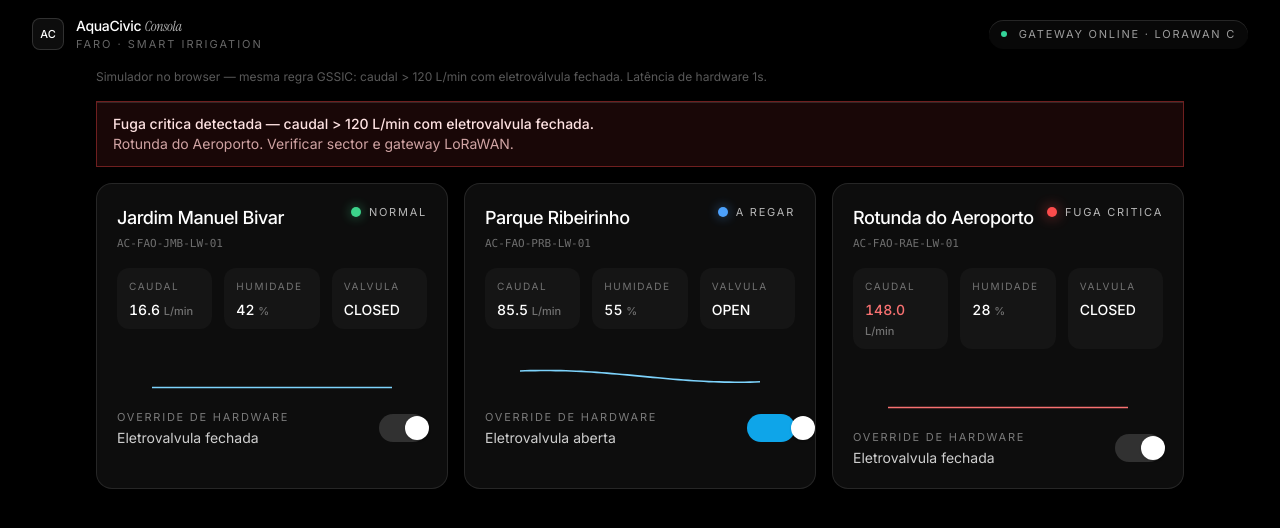
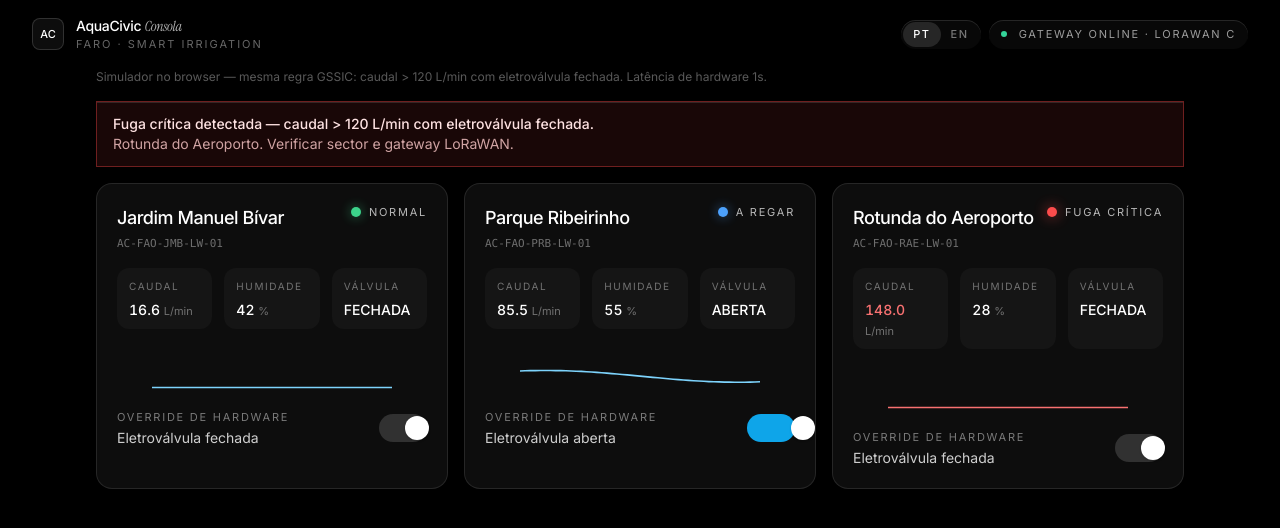
Before and after one commit to artistdbjohnson/aquacivic, a plain HTML site: page index.html in a window 1280 px wide. Drawn offline with nearby package versions, Linux system fonts and the light colour scheme.

Commit message:
Add minimal PT/EN language toggle

```diff
--- a/app.js
+++ b/app.js
@@ -2,28 +2,132 @@ const LEAK = 120;
 const PHASES = {};
 const INFLIGHT = new Set();
 const HISTORY = {};
+const LANG_KEY = "aquacivic-lang";
+
+const COPY = {
+  pt: {
+    htmlLang: "pt-PT",
+    title: "AquaCivic · Consola Municipal de Rega",
+    brandSub: "Consola",
+    brandLoc: "Faro · Smart irrigation",
+    gate: "Gateway online · LoRaWAN C",
+    sim: "Simulador no browser — mesma regra GSSIC: caudal > 120 L/min com eletroválvula fechada. Latência de hardware 1s.",
+    leakTitle: "Fuga crítica detectada — caudal > 120 L/min com eletroválvula fechada.",
+    leakHint: "Verificar sector e gateway LoRaWAN.",
+    health: { normal: "Normal", watering: "A regar", leak: "Fuga crítica" },
+    flow: "Caudal",
+    moisture: "Humidade",
+    valve: "Válvula",
+    valveOpen: "ABERTA",
+    valveClosed: "FECHADA",
+    override: "Override de hardware",
+    valveOpenLong: "Eletroválvula aberta",
+    valveClosedLong: "Eletroválvula fechada",
+    sending: "A enviar comando…",
+    acknowledged: "Hardware confirmou",
+    updated: "Estado atualizado"
+  },
+  en: {
+    htmlLang: "en",
+    title: "AquaCivic · Municipal Irrigation Console",
+    brandSub: "Console",
+    brandLoc: "Faro · Smart irrigation",
+    gate: "Gateway online · LoRaWAN C",
+    sim: "In-browser simulator — same GSSIC rule: flow > 120 L/min with the valve closed. Hardware latency 1s.",
+    leakTitle: "Critical leak detected — flow > 120 L/min with the valve closed.",
+    leakHint: "Check the sector and LoRaWAN gateway.",
+    health: { normal: "Normal", watering: "Watering", leak: "Critical leak" },
+    flow: "Flow",
+    moisture: "Moisture",
+    valve: "Valve",
+    valveOpen: "OPEN",
+    valveClosed: "CLOSED",
+    override: "Hardware override",
+    valveOpenLong: "Solenoid valve open",
+    valveClosedLong: "Solenoid valve closed",
+    sending: "Sending command…",
+    acknowledged: "Hardware acknowledged",
+    updated: "State updated"
+  }
+};
+
+function readLang() {
+  try {
+    var stored = localStorage.getItem(LANG_KEY);
+    if (stored === "en" || stored === "pt") return stored;
+  } catch (err) {}
+  return "pt";
+}
+
+var lang = readLang();
+
+function copy() {
+  return COPY[lang] || COPY.pt;
+}
+
+function setLang(next) {
+  lang = next === "en" ? "en" : "pt";
+  try { localStorage.setItem(LANG_KEY, lang); } catch (err) {}
+  applyChrome();
+  render();
+}
+
+function applyChrome() {
+  var c = copy();
+  document.documentElement.lang = c.htmlLang;
+  document.title = c.title;
+  var brandSub = document.getElementById("brand-sub");
+  var brandLoc = document.getElementById("brand-loc");
+  var gate = document.getElementById("gate-label");
+  var note = document.getElementById("sim-note");
+  if (brandSub) brandSub.textContent = c.brandSub;
+  if (brandLoc) brandLoc.textContent = c.brandLoc;
+  if (gate) gate.textContent = c.gate;
+  if (note) note.textContent = c.sim;
+  var buttons = document.querySelectorAll(".lang-btn");
+  for (var i = 0; i < buttons.length; i++) {
+    buttons[i].setAttribute("aria-pressed", buttons[i].getAttribute("data-lang") === lang ? "true" : "false");
+  }
+}
+
 const SEED = [
-  { id: "jardim-manuel-bivar", name: "Jardim Manuel Bivar", device_id: "AC-FAO-JMB-LW-01", moisture: 42, flow: 12, valve: false, leakLatch: false },
+  { id: "jardim-manuel-bivar", name: "Jardim Manuel Bívar", device_id: "AC-FAO-JMB-LW-01", moisture: 42, flow: 12, valve: false, leakLatch: false },
   { id: "parque-ribeirinho", name: "Parque Ribeirinho", device_id: "AC-FAO-PRB-LW-01", moisture: 55, flow: 64, valve: true, leakLatch: false },
   { id: "rotunda-do-aeroporto", name: "Rotunda do Aeroporto", device_id: "AC-FAO-RAE-LW-01", moisture: 28, flow: 132, valve: false, leakLatch: true }
 ];
+
 function nowISO() { return new Date().toISOString(); }
 function clamp(v, a, b) { return Math.max(a, Math.min(b, v)); }
 function leakOf(flow, valveOpen) { return !valveOpen && flow > LEAK; }
 function reading(device_id, flow, valve, moisture) {
-  return { device_id: device_id, timestamp: nowISO(), flow_rate_lpm: Math.round(flow * 10) / 10, valve_status: valve, moisture_level: Math.round(moisture * 10) / 10, leak_detected: leakOf(flow, valve) };
+  return {
+    device_id: device_id,
+    timestamp: nowISO(),
+    flow_rate_lpm: Math.round(flow * 10) / 10,
+    valve_status: valve,
+    moisture_level: Math.round(moisture * 10) / 10,
+    leak_detected: leakOf(flow, valve)
+  };
 }
-const zones = SEED.map(function(s) {
-  return { id: s.id, name: s.name, device_id: s.device_id, leakLatch: s.leakLatch, telemetry: reading(s.device_id, s.flow, s.valve, s.moisture) };
+
+const zones = SEED.map(function (s) {
+  return {
+    id: s.id,
+    name: s.name,
+    device_id: s.device_id,
+    leakLatch: s.leakLatch,
+    telemetry: reading(s.device_id, s.flow, s.valve, s.moisture)
+  };
 });
+
 function healthOf(z) {
   if (z.telemetry.leak_detected) return "leak";
   if (z.telemetry.valve_status) return "watering";
   return "normal";
 }
+
 var pulse = { normal: "pulse-ok", watering: "pulse-water", leak: "pulse-leak" };
-var label = { normal: "Normal", watering: "A regar", leak: "Fuga critica" };
-var phaseCopy = { sending: "Sending Command...", acknowledged: "Hardware Acknowledged", updated: "State Updated" };
+
 function seedHistory(z) {
   var rows = [];
   var t0 = Date.now() - 24 * 3600 * 1000;
@@ -33,11 +137,19 @@ function seedHistory(z) {
     var valve = z.telemetry.valve_status;
     var flow = valve ? 50 + 20 * Math.sin(i / 12) : 12;
     if (z.id === "rotunda-do-aeroporto" && hour === 3) flow = 136;
-    rows.push({ device_id: z.device_id, timestamp: ts.toISOString(), flow_rate_lpm: Math.round(flow * 10) / 10, valve_status: valve, moisture_level: z.telemetry.moisture_level, leak_detected: leakOf(flow, valve) });
+    rows.push({
+      device_id: z.device_id,
+      timestamp: ts.toISOString(),
+      flow_rate_lpm: Math.round(flow * 10) / 10,
+      valve_status: valve,
+      moisture_level: z.telemetry.moisture_level,
+      leak_detected: leakOf(flow, valve)
+    });
   }
   HISTORY[z.id] = rows;
 }
 zones.forEach(seedHistory);
+
 function tick() {
   for (var i = 0; i < zones.length; i++) {
     var z = zones[i];
@@ -58,12 +170,13 @@ function tick() {
   }
   render();
 }
+
 function toggle(z) {
   if (INFLIGHT.has(z.id)) return;
   INFLIGHT.add(z.id);
   PHASES[z.id] = "sending";
   render();
-  setTimeout(function() {
+  setTimeout(function () {
     var open = !z.telemetry.valve_status;
     if (open) z.leakLatch = false;
     var flow = open ? 48 + Math.random() * 40 : 10 + Math.random() * 6;
@@ -71,10 +184,10 @@ function toggle(z) {
     z.telemetry = reading(z.device_id, flow, open, moisture);
     PHASES[z.id] = "acknowledged";
     render();
-    setTimeout(function() {
+    setTimeout(function () {
       PHASES[z.id] = "updated";
       render();
-      setTimeout(function() {
+      setTimeout(function () {
         PHASES[z.id] = "idle";
         INFLIGHT.delete(z.id);
         render();
@@ -82,52 +195,105 @@ function toggle(z) {
     }, 280);
   }, 1000);
 }
+
 function spark(samples, leak) {
   var slice = samples.slice(-48);
   if (slice.length < 2) return "";
-  var values = slice.map(function(s) { return s.flow_rate_lpm; });
+  var values = slice.map(function (s) { return s.flow_rate_lpm; });
   var min = Math.min.apply(null, values.concat([0]));
   var max = Math.max.apply(null, values.concat([150]));
   var span = Math.max(max - min, 1);
-  var w = 240, h = 48;
-  var d = values.map(function(v, i) {
+  var w = 240;
+  var h = 48;
+  var d = values.map(function (v, i) {
     var x = (i / (values.length - 1)) * w;
     var y = h - ((v - min) / span) * (h - 4) - 2;
     return (i === 0 ? "M" : "L") + x.toFixed(1) + "," + y.toFixed(1);
   }).join(" ");
   var color = leak ? "#f87171" : "#7dd3fc";
-  return '<svg viewBox="0 0 ' + w + ' ' + h + '" class="h-12 w-full" aria-hidden><path d="' + d + '" fill="none" stroke="' + color + '" stroke-width="1.6"/></svg>';
+  return '<svg viewBox="0 0 ' + w + " " + h + '" class="h-12 w-full" aria-hidden="true"><path d="' + d + '" fill="none" stroke="' + color + '" stroke-width="1.6"/></svg>';
 }
+
 function render() {
-  var leaking = zones.filter(function(z) { return z.telemetry.leak_detected; });
-  document.getElementById("banner").innerHTML = leaking.length
-    ? '<div role="alert" class="glass border border-red-500/40 bg-red-500/10 px-4 py-3 text-sm text-red-100"><p class="font-medium">Fuga critica detectada — caudal > 120 L/min com eletrovalvula fechada.</p><p class="text-red-200/80">' + leaking.map(function(z) { return z.name; }).join(" · ") + '. Verificar sector e gateway LoRaWAN.</p></div>'
+  var c = copy();
+  var leaking = zones.filter(function (z) { return z.telemetry.leak_detected; });
+  var banner = document.getElementById("banner");
+  banner.innerHTML = leaking.length
+    ? '<div role="alert" class="glass border border-red-500/40 bg-red-500/10 px-4 py-3 text-sm text-red-100"><p class="font-medium">' +
+      c.leakTitle +
+      '</p><p class="text-red-200/80">' +
+      leaking.map(function (z) { return z.name; }).join(" · ") +
+      ". " +
+      c.leakHint +
+      "</p></div>"
     : "";
-  document.getElementById("grid").innerHTML = zones.map(function(z) {
+
+  document.getElementById("grid").innerHTML = zones.map(function (z) {
     var h = healthOf(z);
-    var t = z.telemetry;
+    var tel = z.telemetry;
     var phase = PHASES[z.id] || "idle";
-    var open = t.valve_status;
+    var open = tel.valve_status;
     var busy = phase !== "idle";
-    return '<article class="flex flex-col gap-4 rounded-2xl border border-white/10 bg-[#0d0d0d] p-5">' +
-      '<header class="flex items-start justify-between gap-3"><div><h2 class="text-lg font-medium tracking-tight">' + z.name + '</h2><p class="mt-1 font-mono text-[11px] text-white/40">' + z.device_id + '</p></div>' +
-      '<span class="inline-flex items-center gap-2 text-[11px] uppercase tracking-[0.16em] text-white/70"><span class="h-2.5 w-2.5 rounded-full animate-pulse ' + pulse[h] + '"></span>' + label[h] + '</span></header>' +
+    var phaseText = phase === "sending" ? c.sending : phase === "acknowledged" ? c.acknowledged : phase === "updated" ? c.updated : "";
+    return (
+      '<article class="flex flex-col gap-4 rounded-2xl border border-white/10 bg-[#0d0d0d] p-5">' +
+      '<header class="flex items-start justify-between gap-3"><div>' +
+      '<h2 class="text-lg font-medium tracking-tight">' + z.name + "</h2>" +
+      '<p class="mt-1 font-mono text-[11px] text-white/40">' + z.device_id + "</p></div>" +
+      '<span class="inline-flex items-center gap-2 text-[11px] uppercase tracking-[0.16em] text-white/70">' +
+      '<span class="h-2.5 w-2.5 rounded-full animate-pulse ' + pulse[h] + '"></span>' + c.health[h] +
+      "</span></header>" +
       '<dl class="grid grid-cols-3 gap-3 text-sm">' +
-      '<div class="rounded-xl bg-white/[0.03] px-3 py-2"><dt class="text-[10px] uppercase tracking-[0.16em] text-white/40">Caudal</dt><dd class="mt-1 font-medium tabular-nums ' + (t.flow_rate_lpm > 120 ? "text-red-400" : "") + '">' + t.flow_rate_lpm.toFixed(1) + ' <span class="text-[11px] text-white/40">L/min</span></dd></div>' +
-      '<div class="rounded-xl bg-white/[0.03] px-3 py-2"><dt class="text-[10px] uppercase tracking-[0.16em] text-white/40">Humidade</dt><dd class="mt-1 font-medium tabular-nums">' + t.moisture_level.toFixed(0) + ' <span class="text-[11px] text-white/40">%</span></dd></div>' +
-      '<div class="rounded-xl bg-white/[0.03] px-3 py-2"><dt class="text-[10px] uppercase tracking-[0.16em] text-white/40">Valvula</dt><dd class="mt-1 font-medium">' + (open ? "OPEN" : "CLOSED") + '</dd></div></dl>' +
-      spark(HISTORY[z.id] || [], t.leak_detected) +
-      '<div class="flex items-center justify-between gap-3"><div><p class="text-[11px] uppercase tracking-[0.16em] text-white/45">Override de hardware</p><p class="mt-0.5 text-sm text-white/80">' + (open ? "Eletrovalvula aberta" : "Eletrovalvula fechada") + '</p>' + (busy ? '<p class="mt-1 text-xs text-sky-300">' + phaseCopy[phase] + '</p>' : '') + '</div>' +
-      '<button data-toggle="' + z.id + '" ' + (busy ? 'disabled' : '') + ' class="relative h-7 w-12 rounded-full ' + (open ? 'bg-sky-500' : 'bg-white/15') + (busy ? ' opacity-60' : '') + '"><span class="absolute top-0.5 h-6 w-6 rounded-full bg-white shadow" style="transform:translateX(' + (open ? '1.25rem' : '0.125rem') + ');transition:transform .2s"></span></button></div></article>';
+      '<div class="rounded-xl bg-white/[0.03] px-3 py-2"><dt class="text-[10px] uppercase tracking-[0.16em] text-white/40">' +
+      c.flow +
+      '</dt><dd class="mt-1 font-medium tabular-nums ' +
+      (tel.flow_rate_lpm > 120 ? "text-red-400" : "") +
+      '">' + tel.flow_rate_lpm.toFixed(1) + ' <span class="text-[11px] font-normal text-white/40">L/min</span></dd></div>' +
+      '<div class="rounded-xl bg-white/[0.03] px-3 py-2"><dt class="text-[10px] uppercase tracking-[0.16em] text-white/40">' +
+      c.moisture +
+      '</dt><dd class="mt-1 font-medium tabular-nums">' +
+      tel.moisture_level.toFixed(0) +
+      ' <span class="text-[11px] font-normal text-white/40">%</span></dd></div>' +
+      '<div class="rounded-xl bg-white/[0.03] px-3 py-2"><dt class="text-[10px] uppercase tracking-[0.16em] text-white/40">' +
+      c.valve +
+      '</dt><dd class="mt-1 font-medium">' +
+      (open ? c.valveOpen : c.valveClosed) +
+      "</dd></div></dl>" +
+      spark(HISTORY[z.id] || [], tel.leak_detected) +
+      '<div class="flex items-center justify-between gap-3"><div>' +
+      '<p class="text-[11px] uppercase tracking-[0.16em] text-white/45">' + c.override + "</p>" +
+      '<p class="mt-0.5 text-sm text-white/80">' + (open ? c.valveOpenLong : c.valveClosedLong) + "</p>" +
+      (busy ? '<p class="mt-1 text-xs text-sky-300">' + phaseText + "</p>" : "") +
+      "</div>" +
+      '<button type="button" data-toggle="' + z.id + '" ' + (busy ? "disabled" : "") +
+      ' aria-pressed="' + open + '" class="relative h-7 w-12 rounded-full ' +
+      (open ? "bg-sky-500" : "bg-white/15") + (busy ? " opacity-60" : "") +
+      '"><span class="absolute top-0.5 h-6 w-6 rounded-full bg-white shadow" style="transform:translateX(' +
+      (open ? "1.25rem" : "0.125rem") +
+      ');transition:transform .2s"></span></button></div></article>'
+    );
   }).join("");
+
   var buttons = document.querySelectorAll("[data-toggle]");
   for (var b = 0; b < buttons.length; b++) {
-    buttons[b].addEventListener("click", function() {
+    buttons[b].addEventListener("click", function () {
       var id = this.getAttribute("data-toggle");
       for (var i = 0; i < zones.length; i++) if (zones[i].id === id) toggle(zones[i]);
     });
   }
 }
+
+function bindLang() {
+  var buttons = document.querySelectorAll(".lang-btn");
+  for (var i = 0; i < buttons.length; i++) {
+    buttons[i].addEventListener("click", function () {
+      setLang(this.getAttribute("data-lang"));
+    });
+  }
+}
+
+applyChrome();
+bindLang();
 render();
 setInterval(tick, 5000);
 if ("serviceWorker" in navigator) navigator.serviceWorker.register("/sw.js");
--- a/index.html
+++ b/index.html
@@ -7,7 +7,7 @@
     <meta name="apple-mobile-web-app-capable" content="yes" />
     <meta name="apple-mobile-web-app-status-bar-style" content="black-translucent" />
     <meta name="apple-mobile-web-app-title" content="AquaCivic" />
-    <meta name="description" content="Consola municipal de rega inteligente — Faro, LoRaWAN, despiste de roturas." />
+    <meta name="description" content="Municipal smart-irrigation operator console — Faro, LoRaWAN, leak detection." />
     <title>AquaCivic · Consola Municipal de Rega</title>
     <link rel="manifest" href="/manifest.json" />
     <link rel="icon" href="/icons/icon-192.png" />
@@ -23,6 +23,7 @@
       .pulse-ok { background: #3dd68c; box-shadow: 0 0 12px rgba(61,214,140,.55); }
       .pulse-water { background: #4da3ff; box-shadow: 0 0 12px rgba(77,163,255,.55); }
       .pulse-leak { background: #ff4d4d; box-shadow: 0 0 14px rgba(255,77,77,.7); }
+      .lang-btn[aria-pressed="true"] { background: rgba(255,255,255,.12); color: #fff; }
       @media (prefers-reduced-motion: reduce) { .animate-pulse { animation: none; } }
     </style>
   </head>
@@ -31,17 +32,23 @@
       <div class="flex items-center gap-3">
         <span class="grid h-8 w-8 place-items-center rounded-lg border border-white/15 bg-white/5 text-[11px] font-medium">AC</span>
         <div>
-          <p class="text-sm font-medium tracking-tight">AquaCivic <span class="serif italic text-white/70">Consola</span></p>
-          <p class="text-[11px] uppercase tracking-[0.18em] text-white/40">Faro · Smart irrigation</p>
+          <p class="text-sm font-medium tracking-tight">AquaCivic <span id="brand-sub" class="serif italic text-white/70">Consola</span></p>
+          <p id="brand-loc" class="text-[11px] uppercase tracking-[0.18em] text-white/40">Faro · Smart irrigation</p>
         </div>
       </div>
-      <div id="gate" class="glass flex items-center gap-3 rounded-full px-3 py-1.5 text-[11px] uppercase tracking-[0.16em] text-white/60">
-        <span id="dot" class="h-1.5 w-1.5 rounded-full bg-emerald-400"></span>
-        <span id="gate-label">Gateway online · LoRaWAN C</span>
+      <div class="flex items-center gap-2">
+        <div class="glass flex overflow-hidden rounded-full p-0.5 text-[11px] font-medium uppercase tracking-[0.14em]" role="group" aria-label="Language">
+          <button type="button" class="lang-btn rounded-full px-2.5 py-1 text-white/45" data-lang="pt" aria-pressed="true">PT</button>
+          <button type="button" class="lang-btn rounded-full px-2.5 py-1 text-white/45" data-lang="en" aria-pressed="false">EN</button>
+        </div>
+        <div id="gate" class="glass flex items-center gap-3 rounded-full px-3 py-1.5 text-[11px] uppercase tracking-[0.16em] text-white/60">
+          <span id="dot" class="h-1.5 w-1.5 rounded-full bg-emerald-400"></span>
+          <span id="gate-label">Gateway online · LoRaWAN C</span>
+        </div>
       </div>
     </header>
     <main class="mx-auto flex max-w-6xl flex-col gap-4 px-5 pb-16 md:px-8">
-      <p class="text-xs text-white/35">Simulador no browser — mesma regra GSSIC: caudal &gt; 120 L/min com eletroválvula fechada. Latência de hardware 1s.</p>
+      <p id="sim-note" class="text-xs text-white/35">Simulador no browser — mesma regra GSSIC: caudal &gt; 120 L/min com eletroválvula fechada. Latência de hardware 1s.</p>
       <div id="banner"></div>
       <section id="grid" class="grid gap-4 md:grid-cols-2 xl:grid-cols-3"></section>
     </main>
```
